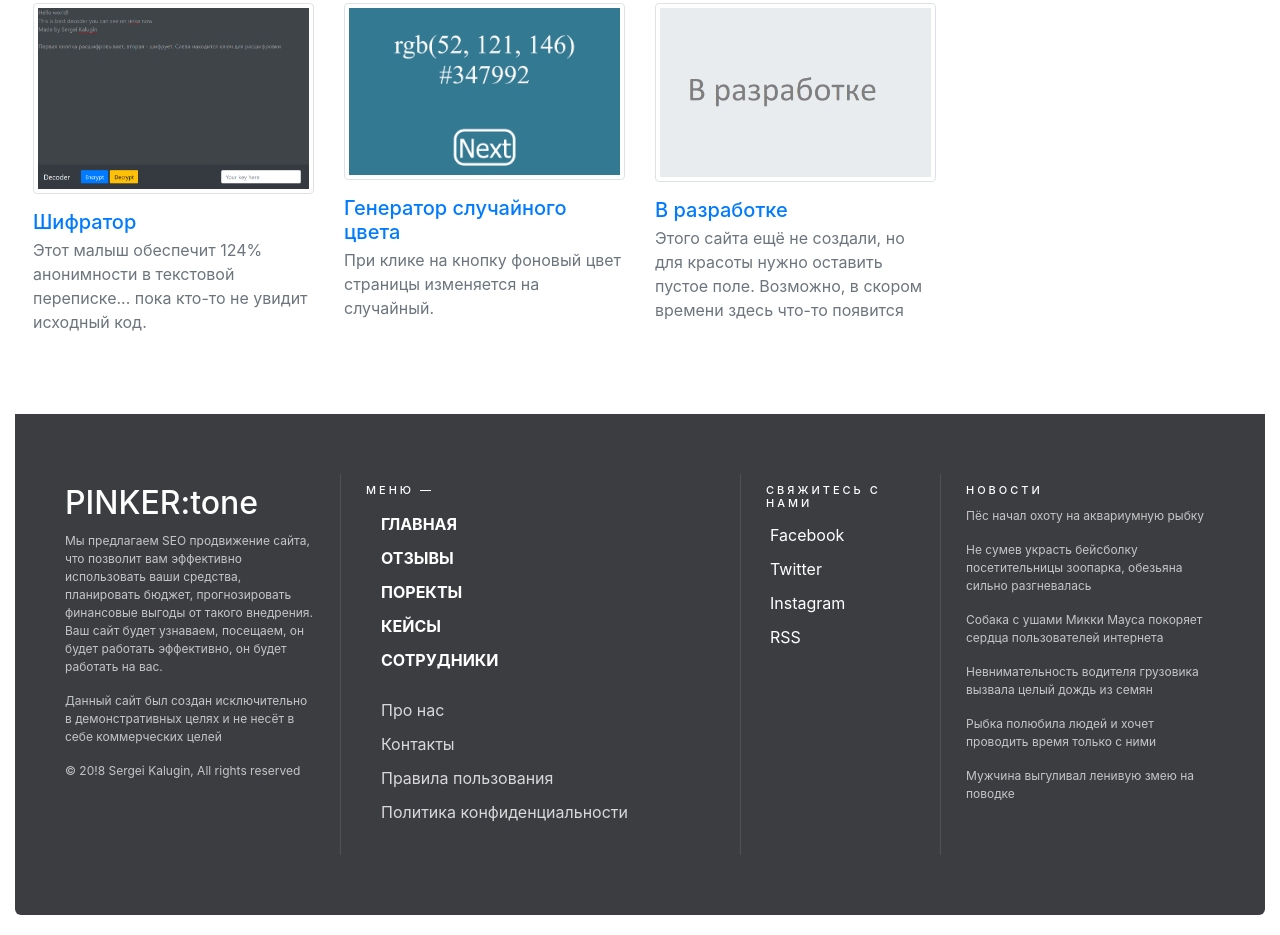
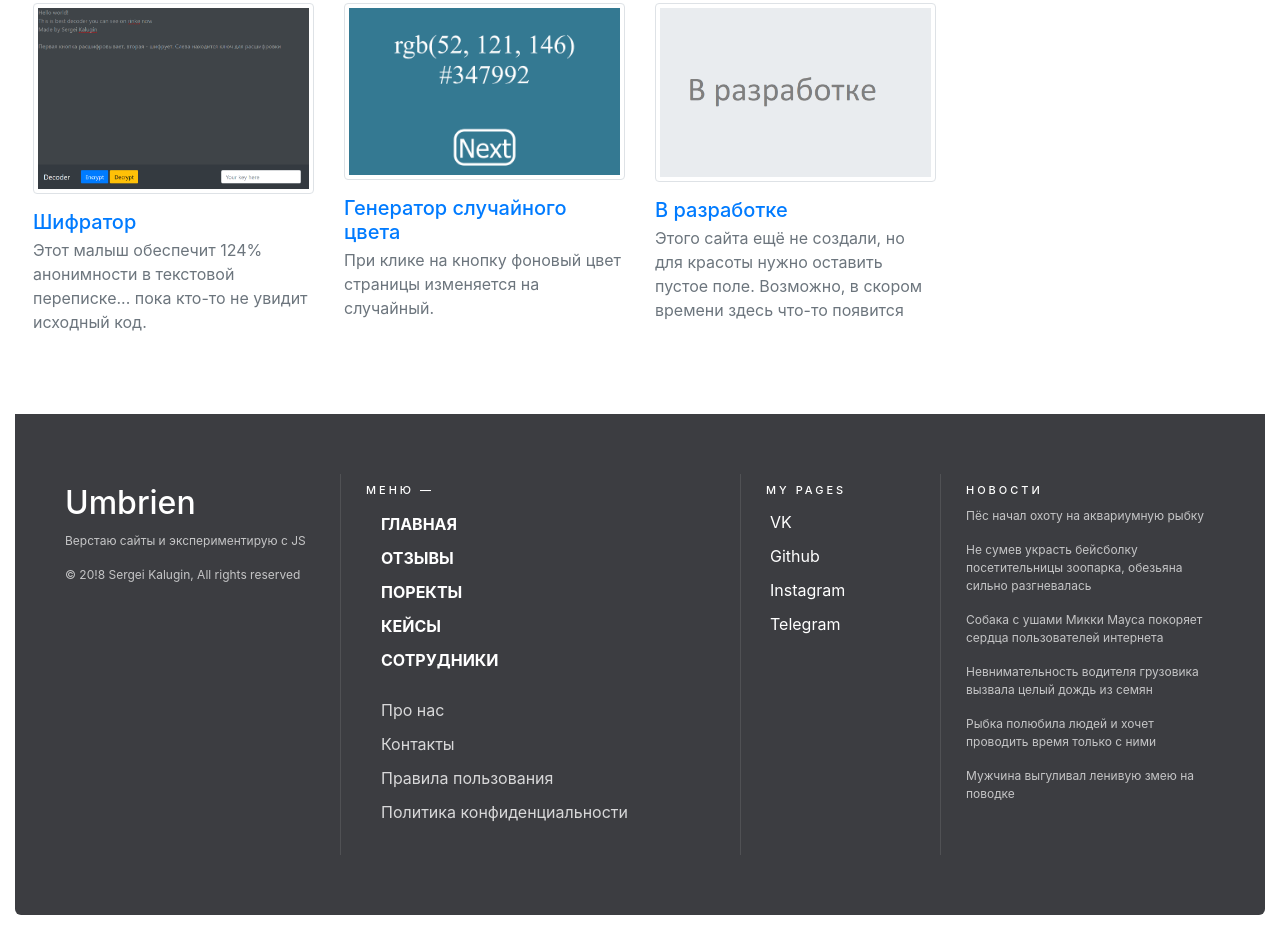
Before and after one commit to Umbrien/umbrien.github.io, a plain HTML site: page index.html in a window 1280 px wide. Shown: the part 1019-1954 px from the top of the page. Drawn offline with nearby package versions, Linux system fonts and the light colour scheme.

Commit message:
Update index.html

```diff
--- a/index.html
+++ b/index.html
@@ -7,8 +7,9 @@
 
 
     <link rel="stylesheet" href="https://stackpath.bootstrapcdn.com/bootstrap/4.1.2/css/bootstrap.min.css" integrity="sha384-Smlep5jCw/wG7hdkwQ/Z5nLIefveQRIY9nfy6xoR1uRYBtpZgI6339F5dgvm/e9B" crossorigin="anonymous">
-	<link rel="stylesheet" href="css/style.css">
-    <title>Main page</title>
+		<link rel="stylesheet" href="css/style.css">
+		<link rel="shortcut icon" type="image/png" href="favicon.ico">
+		<title>Main page</title>
   </head>
   <body>
 
@@ -133,9 +134,8 @@
 			<footer class="footer-bs">
 				<div class="row">
 					<div class="col-md-3 footer-brand animated fadeInLeft">
-						<h2>PINKER:tone</h2>
-						<p>Мы предлагаем SEO продвижение сайта, что позволит вам эффективно использовать ваши средства, планировать бюджет, прогнозировать финансовые выгоды от такого внедрения. Ваш сайт будет узнаваем, посещаем, он будет работать эффективно, он будет работать на вас.</p>
-						<p>Данный сайт был создан исключительно в демонстративных целях и не несёт в себе коммерческих целей</p>
+						<h2>Umbrien</h2>
+						<p>Верстаю сайты и экспериментирую с JS</p>
 						<p>© 20!8 Sergei Kalugin, All rights reserved</p>
 					</div>
 					<div class="col-md-4 footer-nav animated fadeInUp">
@@ -159,12 +159,12 @@
 						</div>
 					</div>
 					<div class="col-md-2 footer-social animated fadeInDown">
-						<h4>Свяжитесь с нами</h4>
+						<h4>My pages</h4>
 						<ul>
-							<li><a href="#">Facebook</a></li>
-							<li><a href="#">Twitter</a></li>
-							<li><a href="#">Instagram</a></li>
-							<li><a href="#">RSS</a></li>
+							<li><a href="https://vk.com/umbrien">VK</a></li>
+							<li><a href="https://github.com/Umbrien/">Github</a></li>
+							<li><a href="https://instagram.com">Instagram</a></li>
+							<li><a href="https://telegram.org">Telegram</a></li>
 						</ul>
 					</div>
 					<div class="col-md-3 footer-ns animated fadeInRight">
```
